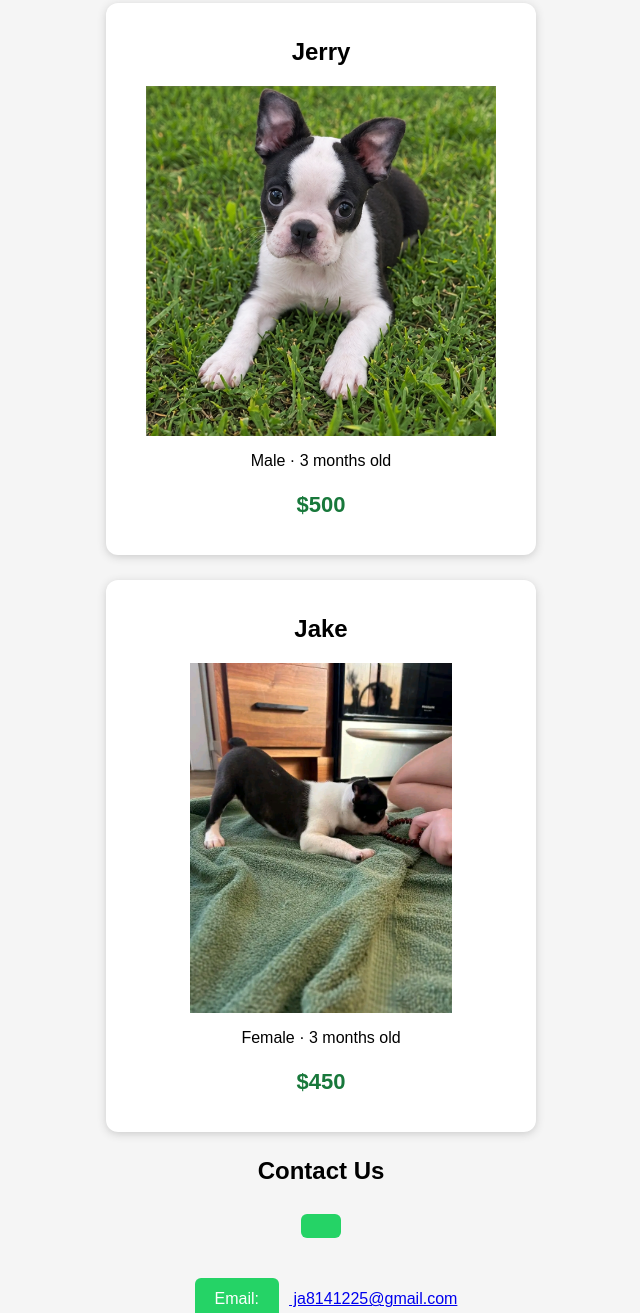
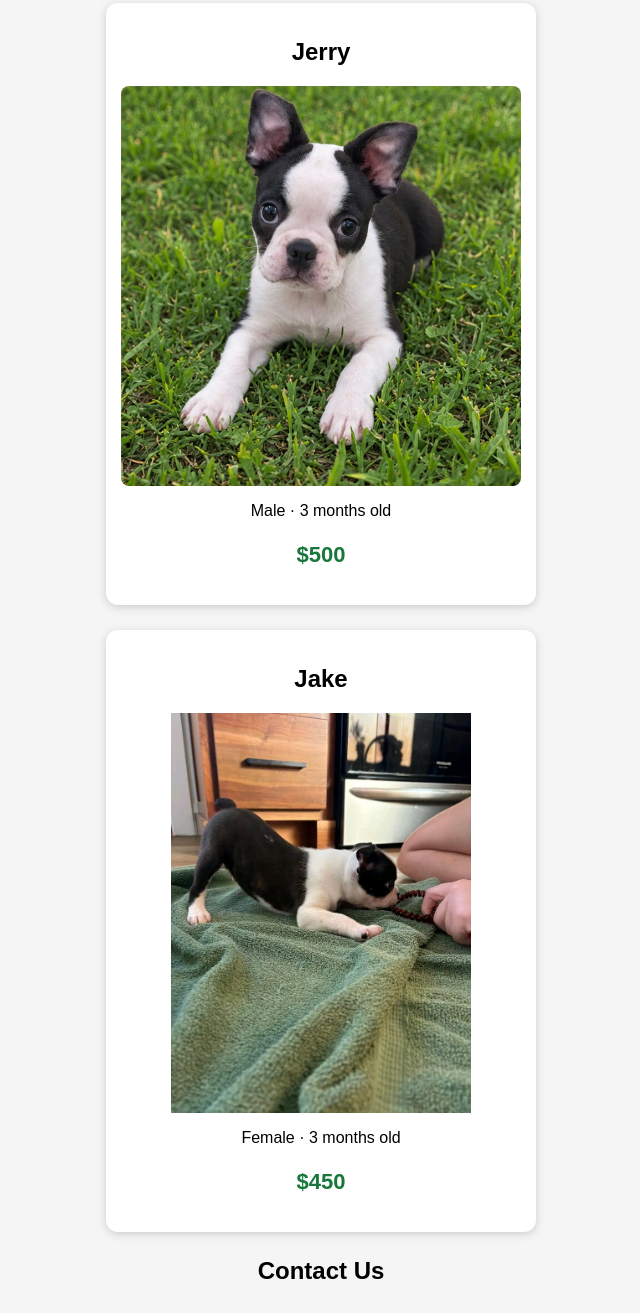
Before and after one commit to blessche561-art/boston-terrier-puppies, a plain HTML site: page index.html in a window 1280 px wide. Shown: the part 140-1453 px from the top of the page, without its empty margins (319-959 px from the left). Drawn offline with Linux system fonts and the light colour scheme.

Commit message:
Update index.html

```diff
--- a/index.html
+++ b/index.html
@@ -1,8 +1,12 @@
-<!DOCTYPE html><html lang="en">
+<!DOCTYPE html>
+<html lang="en">
 <head>
   <meta charset="UTF-8">
   <meta name="viewport" content="width=device-width, initial-scale=1.0">
-  <title>Boston Terrier Puppies</title>  <style>
+
+  <title>Boston Terrier Puppies</title>
+
+  <style>
     body {
       font-family: Arial, sans-serif;
       text-align: center;
@@ -27,7 +31,8 @@
     .puppy img {
       display: block;
       width: 100%;
-      max-height: 350px;
+      height: auto;
+      max-height: 400px;
       object-fit: contain;
       border-radius: 8px;
     }
@@ -47,41 +52,59 @@
       text-decoration: none;
       margin: 10px;
     }
-  </style></head><body>  <h1>Boston Terrier Puppies</h1>  <p>
+  </style>
+</head>
+
+<body>
+
+  <h1>Boston Terrier Puppies</h1>
+
+  <p>
     Welcome! Meet our available puppies and contact us
     for more information.
-  </p>  <div class="puppy">
-    <h2>Jerry</h2><img
-  src="./puppy_photo_4-1.png"
+  </p>
+
+  <div class="puppy">
+    <h2>Jerry</h2>
+
+    <img
+      src="https://raw.githubusercontent.com/blessche561-art/boston-terrier-puppies/main/puppy_photo_4-1.png"
       alt="Jerry the Boston Terrier puppy"
     >
 
     <p>Male · 3 months old</p>
     <p class="price">$500</p>
+  </div>
 
-  </div>  <div class="puppy">
-    <h2>Jake</h2><img
-  src="./1791259865874.jpg"
+  <div class="puppy">
+    <h2>Jake</h2>
+
+    <img
+      src="https://raw.githubusercontent.com/blessche561-art/boston-terrier-puppies/main/1791259865874.jpg"
       alt="Jake the Boston Terrier puppy"
     >
 
     <p>Female · 3 months old</p>
     <p class="price">$450</p>
+  </div>
 
-  </div>  <h2>Contact Us</h2><a
+  <h2>Contact Us</h2>
+
+  <a
     class="button"
     href="https://wa.me/12137316909"
     target="_blank"
     rel="noopener"
+  >
+    Contact us on WhatsApp
+  </a>
 
-«»
-
-Contact us on WhatsApp
-
-  </a>  <p>
+  <p>
     Email:
     <a href="mailto:ja8141225@gmail.com">
       ja8141225@gmail.com
     </a>
-  </p></body>
+  </p>
+
+</body>
 </html>
```
Lines whose indentation alone changed are shown as unchanged.
